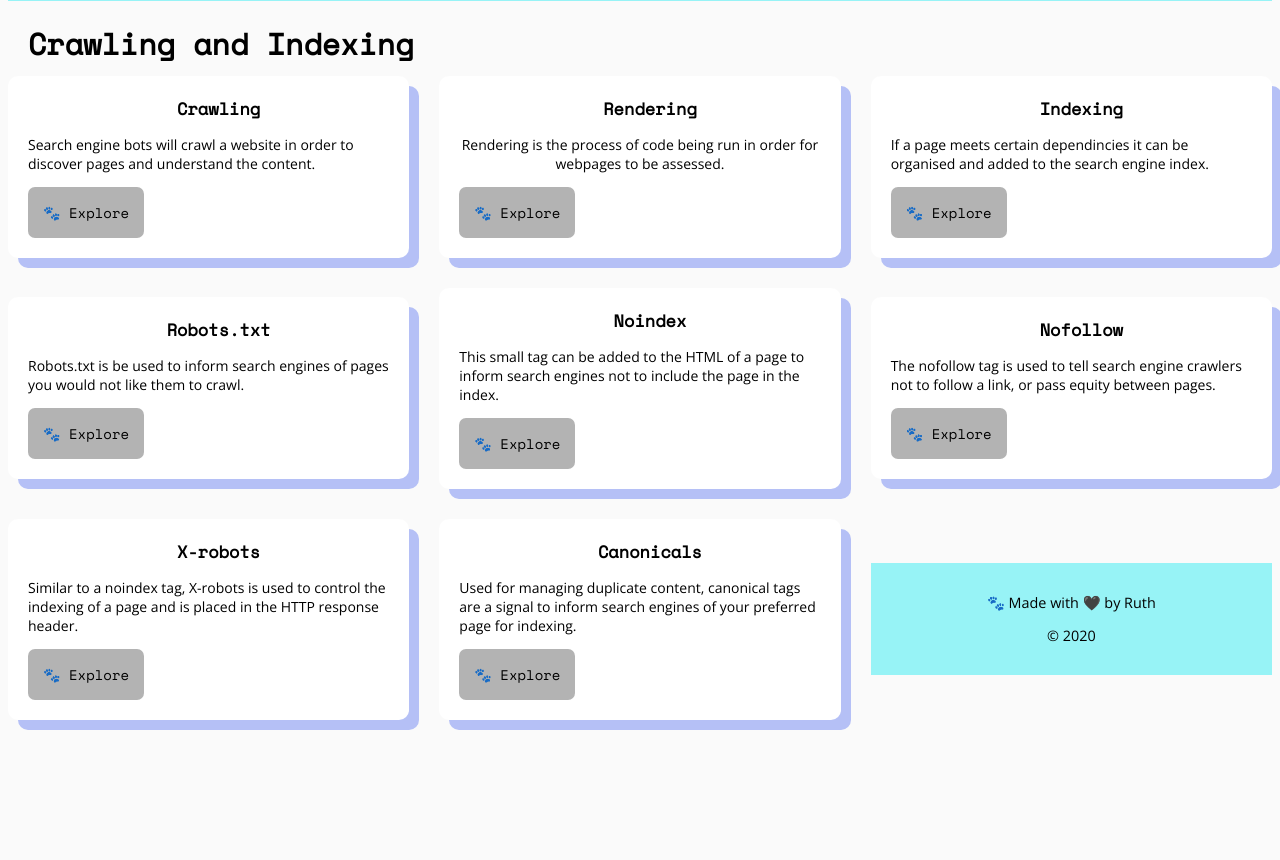
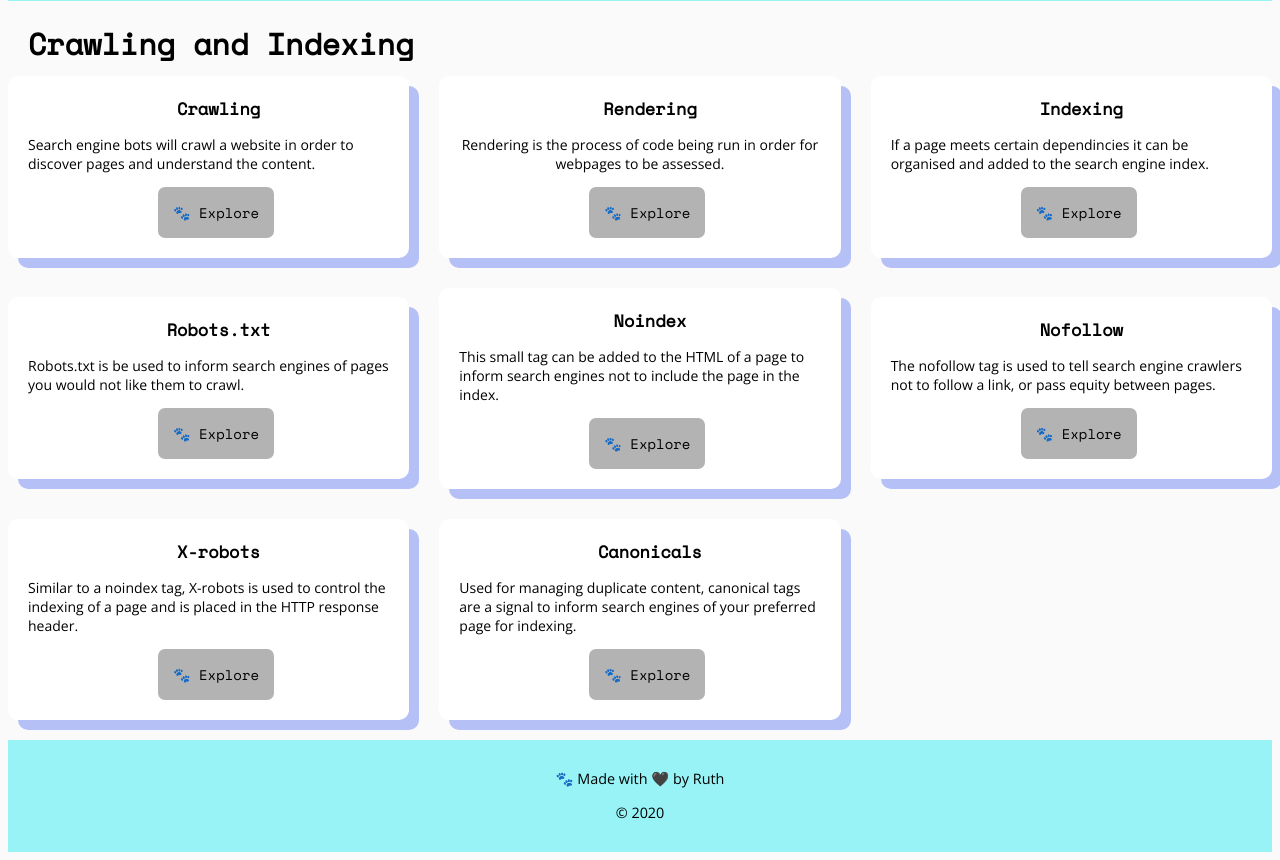
Before and after one commit to rvth/seo-dogs, a Flask app: page /crawling-and-indexing in a window 1280 px wide. Shown: the part 305-1165 px from the top of the page. Before the commit the page ends 1035 px from the top, so only its background shows below. Run offline with Flask 2, Linux system fonts and the light colour scheme.

Commit message:
more css

```diff
--- a/static/css/style.css
+++ b/static/css/style.css
@@ -119,6 +119,8 @@ ul {
   }
 
   .card {
+    display: flex;
+    align-items: center;
     background-color: #fff;
     box-shadow: 10px 10px #b5c0f6;
     border-radius: 10px;
@@ -199,7 +201,7 @@ a:link {
     display: inline-block;
     font-size: 14px;
     border-radius: 7px;
-    margin-left: 20px;
+    margin-left: 150px;
     margin-bottom: 20px;
   }
 
--- a/templates/crawling-and-indexing.html
+++ b/templates/crawling-and-indexing.html
@@ -94,6 +94,7 @@
           <a href="#">&#128062; Explore</a>
         </div>
       </div>
+</div>
 
 <footer class="page_footer">
 <p>&#128062; Made with &#128420; by Ruth</p>
```
